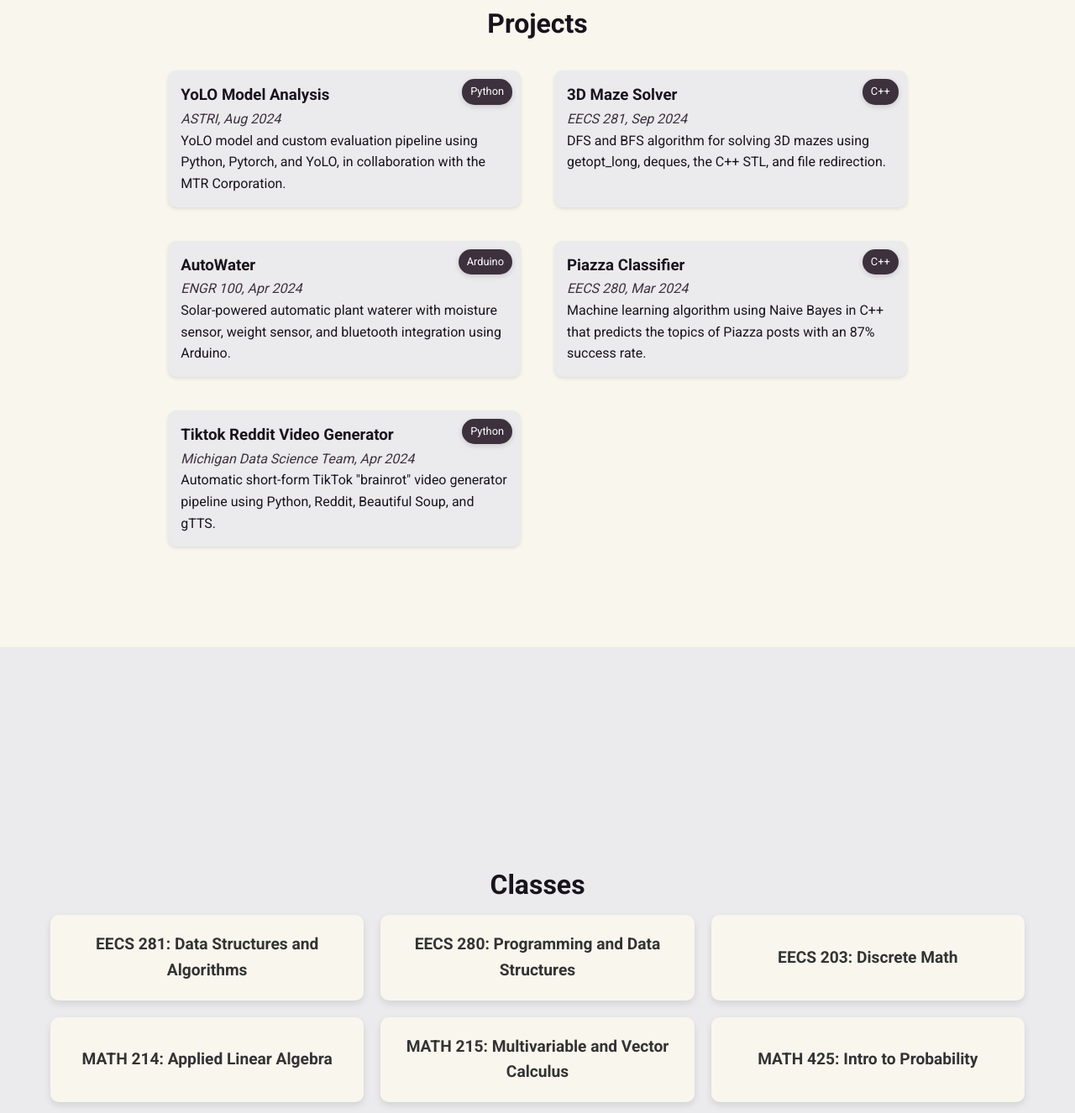
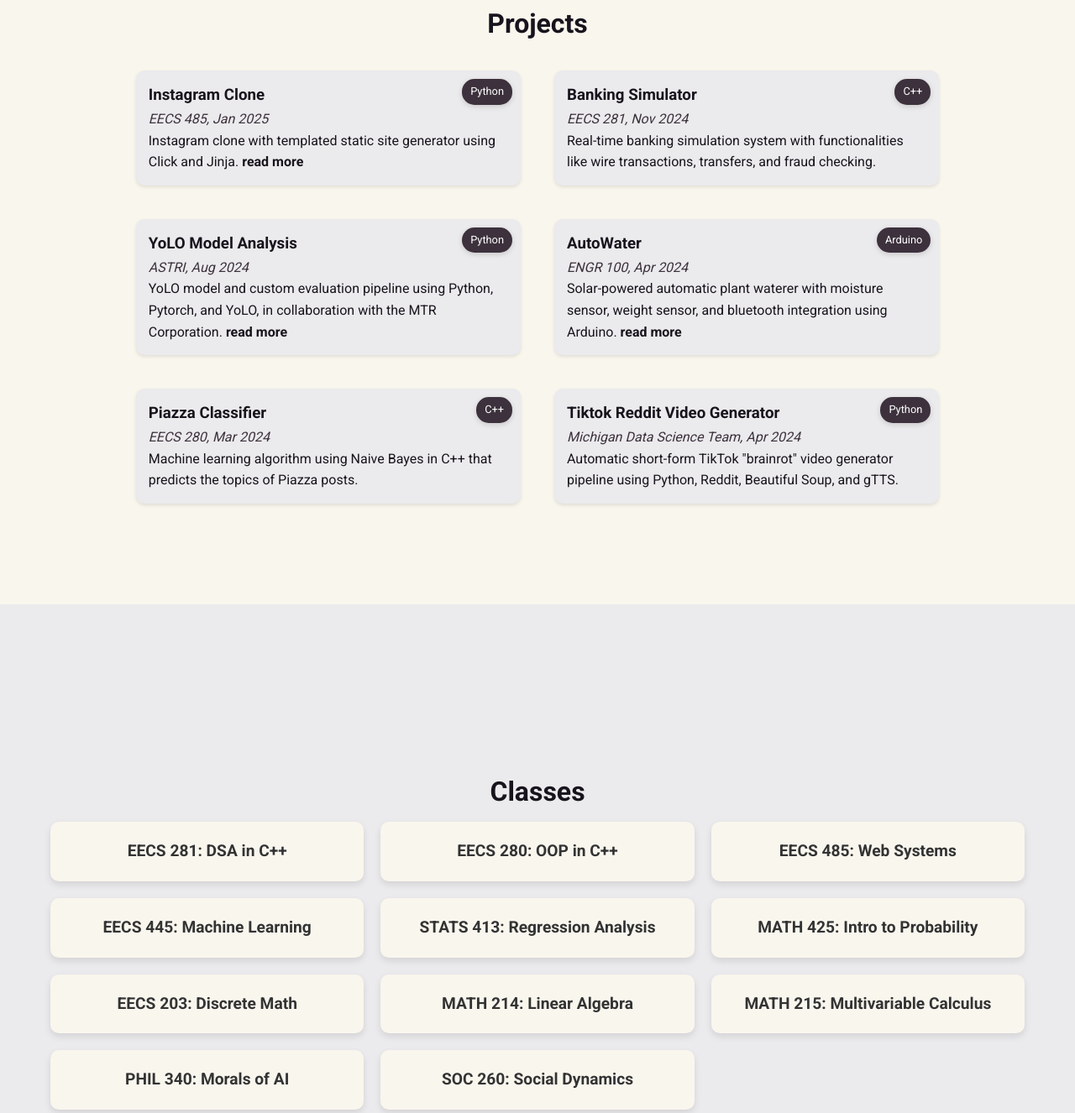
Before and after one commit to snootdoots/david-ren-website, a plain HTML site: page index.html in a window 1280 px wide. Shown: the part 897-2223 px from the top of the page at 84% size. Drawn offline with Linux system fonts and the light colour scheme.

Commit message:
added some new stuff lease enter the commit message for your changes. Lines starting

```diff
--- a/index.html
+++ b/index.html
@@ -38,21 +38,29 @@
     <section id="projects">
         <h2>Projects</h2>
         <div class="project-list">
+            <div class="project-item has-modal" onclick="openModal('insta485Modal')">
+                <div class="project-header">
+                    <h3>Instagram Clone</h3>
+                    <span class="location">EECS 485, Jan 2025</span>
+                    <span class="language-tag">Python</span> <!-- Language Tag -->
+                </div>
+                <p>Instagram clone with templated static site generator using Click and Jinja. <b>read more</b></p>
+            </div>
+            <div class="project-item">
+                <div class="project-header">
+                    <h3>Banking Simulator</h3>
+                    <span class="location">EECS 281, Nov 2024</span>
+                    <span class="language-tag">C++</span> <!-- Language Tag -->
+                </div>
+                <p>Real-time banking simulation system with functionalities like wire transactions, transfers, and fraud checking.</p>
+            </div>
             <div class="project-item has-modal" onclick="openModal('astriModal')">
                 <div class="project-header">
                     <h3>YoLO Model Analysis</h3>
                     <span class="location">ASTRI, Aug 2024</span>
                     <span class="language-tag">Python</span> <!-- Language Tag -->
                 </div>
-                <p>YoLO model and custom evaluation pipeline using Python, Pytorch, and YoLO, in collaboration with the MTR Corporation.</p>
-            </div>
-            <div class="project-item">
-                <div class="project-header">
-                    <h3>3D Maze Solver</h3>
-                    <span class="location">EECS 281, Sep 2024</span>
-                    <span class="language-tag">C++</span> <!-- Language Tag -->
-                </div>
-                <p>DFS and BFS algorithm for solving 3D mazes using getopt_long, deques, the C++ STL, and file redirection.</p>
+                <p>YoLO model and custom evaluation pipeline using Python, Pytorch, and YoLO, in collaboration with the MTR Corporation. <b>read more</b></p>
             </div>
             <div class="project-item has-modal" onclick="openModal('autoWaterModal')">
                 <div class="project-header">
@@ -60,7 +68,7 @@
                     <span class="location">ENGR 100, Apr 2024</span>
                     <span class="language-tag">Arduino</span> <!-- Language Tag -->
                 </div>
-                <p>Solar-powered automatic plant waterer with moisture sensor, weight sensor, and bluetooth integration using Arduino.</p>
+                <p>Solar-powered automatic plant waterer with moisture sensor, weight sensor, and bluetooth integration using Arduino. <b>read more</b></p>
             </div>
             <div class="project-item">
                 <div class="project-header">
@@ -68,7 +76,7 @@
                     <span class="location">EECS 280, Mar 2024</span>
                     <span class="language-tag">C++</span> <!-- Language Tag -->
                 </div>
-                <p>Machine learning algorithm using Naive Bayes in C++ that predicts the topics of Piazza posts with an 87% success rate.</p>
+                <p>Machine learning algorithm using Naive Bayes in C++ that predicts the topics of Piazza posts.</p>
             </div>
             <div class="project-item">
                 <div class="project-header">
@@ -80,13 +88,27 @@
             </div>
         </div>
 
+        <div id="insta485Modal" class="modal">
+            <div class="modal-content">
+                <span class="close" onclick="closeModal('insta485Modal')">&times;</span>
+                <h2>insta485</h2>
+                <img src="images/insta485.png" alt="Showcase of insta485 web app" class="modal-image">
+                <p>
+                    This project was done for my EECS 485: Web Systems class, where I used HTML/CSS (Bootstrap) to create website templates,
+                    Python (Click for CLI interface and Jinja for template behavior generation) to generate static site pages from JSON files with data, and
+                    shell scripting to automatically clean up and generate files. In the future, I will work on adding client and server-side dynamic pages for backend support.
+                </p>
+            </div>
+        </div>
         <div id="astriModal" class="modal">
             <div class="modal-content">
                 <span class="close" onclick="closeModal('astriModal')">&times;</span>
                 <h2>YoLO Model Analysis</h2>
                 <img src="images/astri.png" alt="ASTRI Proposal" class="modal-image">
-                <p> This project was a collaboration with the MTR Corporation, where we were asked to create a YoLO model that detects exit stairs from train cameras.
-                    I also created a script that evaluates the efficacy of YoLO models by calculating predictions' intersections over unions using Python, Pytorch, and YoLO.</p>
+                <p>
+                    This project was a collaboration with the MTR Corporation, where we were asked to create a YoLO model that detects exit stairs from train cameras.
+                    I also created a script that evaluates the efficacy of YoLO models by calculating predictions' intersections over unions using Python, Pytorch, and YoLO.
+                </p>
             </div>
         </div>
         <div id="autoWaterModal" class="modal">
@@ -94,9 +116,11 @@
                 <span class="close" onclick="closeModal('autoWaterModal')">&times;</span>
                 <h2>AutoWater</h2>
                 <img src="images/autowater.jpg" alt="AutoWater Project" class="modal-image">
-                <p>In this project, I designed and built a solar-powered automatic plant waterer from scratch using Arduino and TinkerCAD.
+                <p>
+                    In this project, I designed and built a solar-powered automatic plant waterer from scratch using Arduino and TinkerCAD.
                     The device uses moisture sensors to determine when to water the plant, weight sensors to determine when the tank needs more water, and a bluetooth device to notify the user when the water needed to be refilled.
-                    This would ensure that they receive the right amount of water without human intervention.</p>
+                    This would ensure that they receive the right amount of water without human intervention.
+                </p>
             </div>
         </div>
     </section>
@@ -104,12 +128,17 @@
     <section id="classes">
         <h2>Classes</h2>
         <div class="class-list">
-            <div class="class-item">EECS 281: Data Structures and Algorithms</div>
-            <div class="class-item">EECS 280: Programming and Data Structures</div>
+            <div class="class-item">EECS 281: DSA in C++</div>
+            <div class="class-item">EECS 280: OOP in C++</div>
+            <div class="class-item">EECS 485: Web Systems</div>
+            <div class="class-item">EECS 445: Machine Learning</div>
+            <div class="class-item">STATS 413: Regression Analysis</div>
+            <div class="class-item">MATH 425: Intro to Probability</div>
             <div class="class-item">EECS 203: Discrete Math</div>
-            <div class="class-item">MATH 214: Applied Linear Algebra</div>
-            <div class="class-item">MATH 215: Multivariable and Vector Calculus</div>
-            <div class="class-item">MATH 425: Intro to Probability</div>
+            <div class="class-item">MATH 214: Linear Algebra</div>
+            <div class="class-item">MATH 215: Multivariable Calculus</div>
+            <div class="class-item">PHIL 340: Morals of AI</div>
+            <div class="class-item">SOC 260: Social Dynamics</div>
         </div>
     </section>
 
```
Also changed, not shown: images/insta485.png (added).
